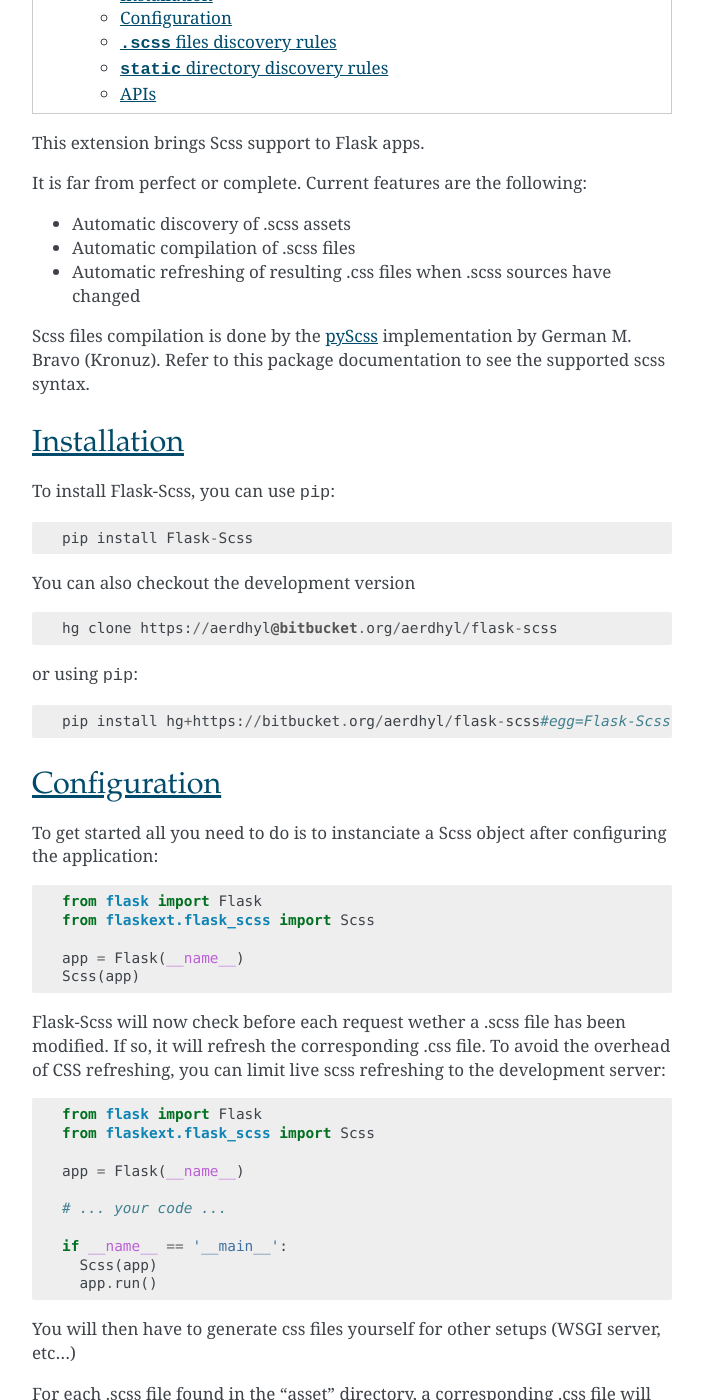
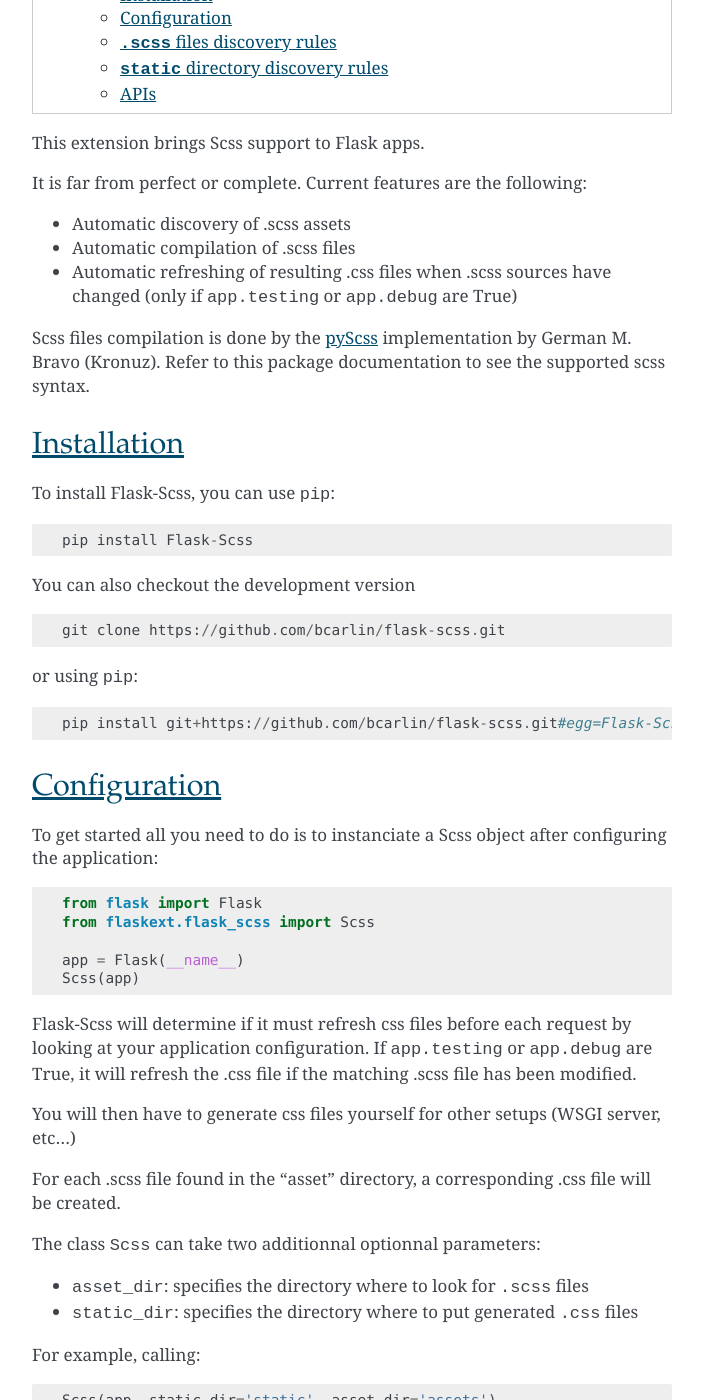
Before and after one commit to bcarlin/flask-scss, a Sphinx documentation site: the page built from doc/index.rst, in a window 1280 px wide and 1400 px high, scrolled down 266 px. Shown: the whole window, without its empty margins (288-991 px from the left). Built offline with Sphinx 7.4.7, drawn with Linux system fonts in a browser that asks for light colours; some of the changed text lies outside the part shown.

Commit message:
Looks for app.debug or app.testing to decide if it must automatically refresh css before each requests or not Fixes #3

```diff
--- a/doc/index.rst
+++ b/doc/index.rst
@@ -17,6 +17,7 @@
 - Automatic discovery of .scss assets
 - Automatic compilation of .scss files
 - Automatic refreshing of resulting .css files when .scss sources have changed
+  (only if ``app.testing`` or ``app.debug`` are True)
 
 Scss files compilation is done by the
 `pyScss <http://pypi.python.org/pypi/pyScss>`_ implementation by
@@ -33,11 +34,11 @@
 
 You can also checkout the development version ::
 
-  hg clone https://aerdhyl@bitbucket.org/aerdhyl/flask-scss
+  git clone https://github.com/bcarlin/flask-scss.git
 
 or using ``pip``::
 
-  pip install hg+https://bitbucket.org/aerdhyl/flask-scss#egg=Flask-Scss-dev
+  pip install git+https://github.com/bcarlin/flask-scss.git#egg=Flask-Scss-dev
 
 
 Configuration
@@ -52,21 +53,10 @@
   app = Flask(__name__)
   Scss(app)
 
-Flask-Scss will now check before each request wether a .scss file has been
-modified. If so, it will refresh the corresponding .css file. To avoid the
-overhead of CSS refreshing, you can limit live scss refreshing to the
-development server::
-
-  from flask import Flask
-  from flaskext.flask_scss import Scss
-
-  app = Flask(__name__)
-
-  # ... your code ...
-
-  if __name__ == '__main__':
-    Scss(app)
-    app.run()
+Flask-Scss will determine if it must refresh css files before each request by
+looking at your application configuration. If ``app.testing`` or ``app.debug``
+are True, it will refresh the .css file if the matching .scss file has been
+modified.
 
 You will then have to generate css files yourself for other setups
 (WSGI server, etc...)
```
Also changed, not shown: other parts of doc/index.rst (+4 -4 lines), 2 other files.
